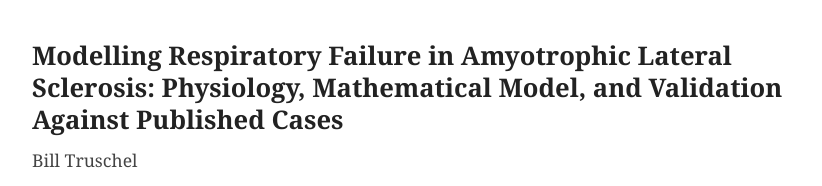
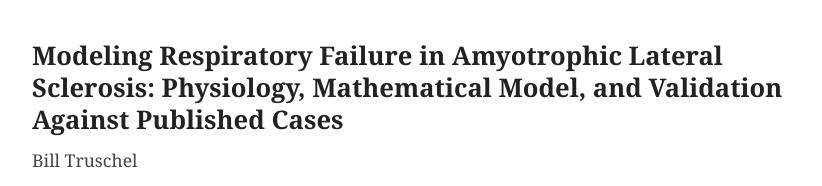
Before and after one commit to NIVtechExchange-creator/ALS_Chapter, a plain HTML site: page index.html in a window 1280 px wide. Shown: the top 186 px of the page, without its empty margins (228-1050 px from the left). Drawn offline with Linux system fonts and the light colour scheme.

Commit message:
American English spelling; updated article PDF
Co-Authored-By: William Truschel <bill.truschel@gmail.com>

```diff
--- a/index.html
+++ b/index.html
@@ -1,9 +1,9 @@
 <!DOCTYPE html>
 <html lang="en"><head><meta charset="utf-8"><meta name="viewport" content="width=device-width,initial-scale=1">
-<title>Modelling Respiratory Failure in ALS — Bill Truschel</title>
+<title>Modeling Respiratory Failure in ALS — Bill Truschel</title>
 <style>body{font-family:Georgia,serif;max-width:760px;margin:40px auto;padding:0 20px;color:#222;line-height:1.55}h1{font-size:1.6em;line-height:1.25}.author{font-size:1.1em;color:#444;margin-top:-6px}a.btn{display:inline-block;margin:18px 0;padding:10px 18px;background:#1f4e79;color:#fff;text-decoration:none;border-radius:4px;font-family:sans-serif}a.btn:hover{background:#163a5a}.small{color:#666;font-size:.9em}</style></head>
 <body>
-<h1>Modelling Respiratory Failure in Amyotrophic Lateral Sclerosis: Physiology, Mathematical Model, and Validation Against Published Cases</h1>
+<h1>Modeling Respiratory Failure in Amyotrophic Lateral Sclerosis: Physiology, Mathematical Model, and Validation Against Published Cases</h1>
 <p class="author">Bill Truschel</p>
 <a class="btn" href="ALS_Validation_Article.pdf">Read / download the article (PDF)</a>
 <h2>Abstract</h2>
```
Also changed, not shown: 1 other file.
